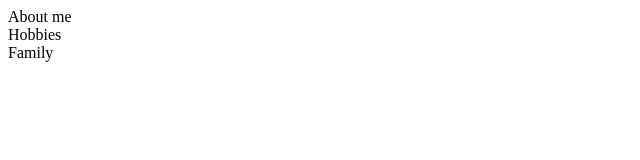
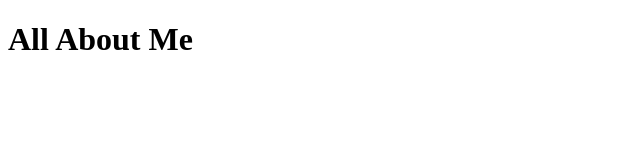
Before and after one commit to raerae728/my-web-sight-, a plain HTML site: page git.html in a window 1280 px wide. Shown: the whole page, without its empty margins (0-640 px from the left). Drawn offline with Linux system fonts and the light colour scheme.

Commit message:
made changes

```diff
--- a/git.html
+++ b/git.html
@@ -7,8 +7,6 @@
     <title>All About Me!!!</title>
 </head>
 <body>
-    <div>About me</div>
-    <div>Hobbies</div>
-    <div>Family</div>
+    <h1> All About Me </h1>
 </body>
 </html>
```
